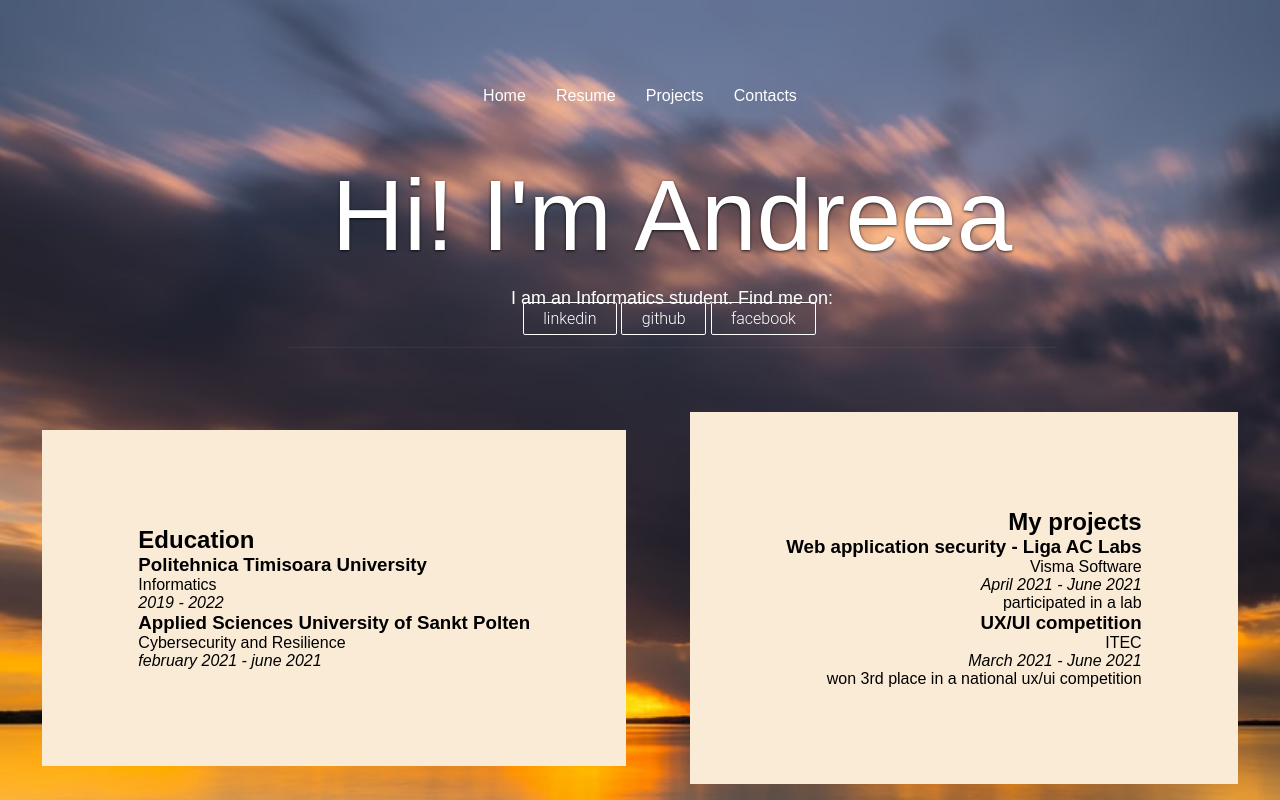
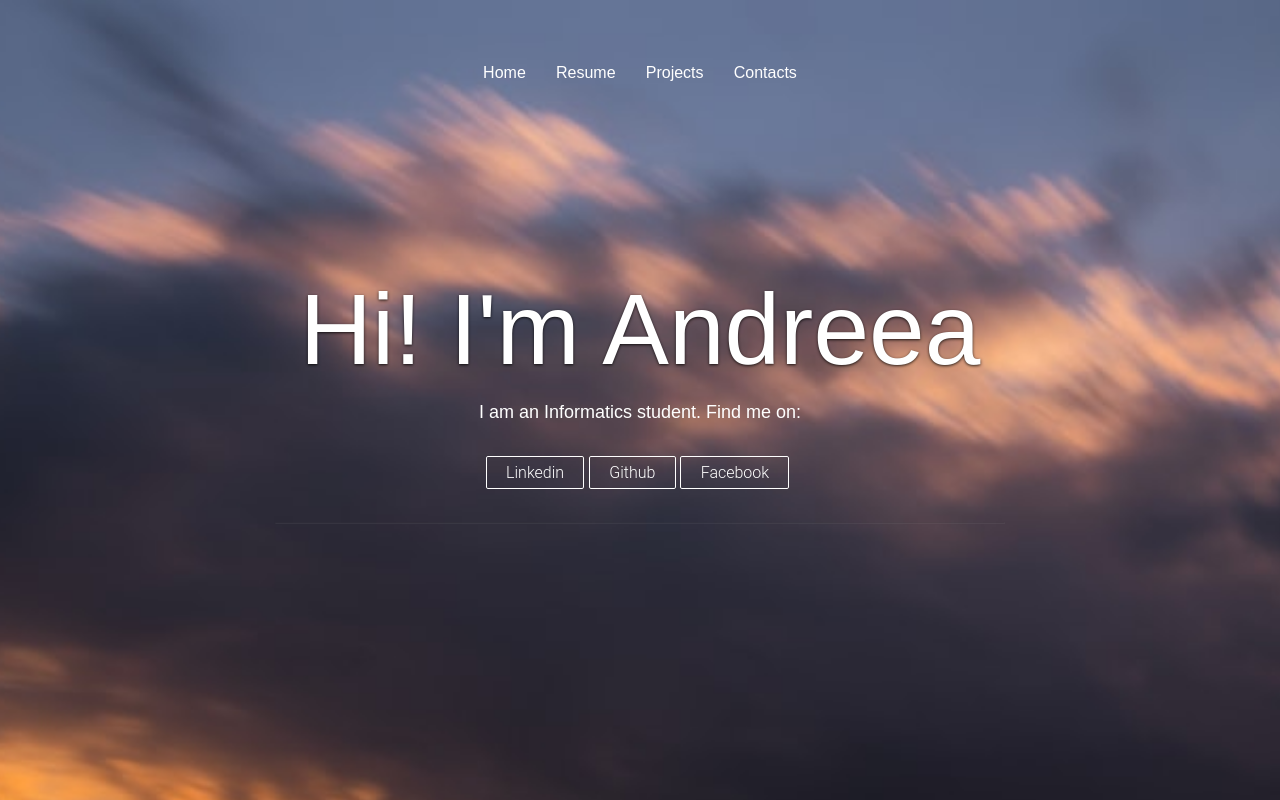
Before and after one commit to undcybele/react-portfolio, a React (Create React App) app: page / in a window 1280 px wide. Shown: the top 800 px of the page. Built offline with nearby package versions, Linux system fonts and the light colour scheme.

Commit message:
finished about section styling

```diff
--- a/src/App.css
+++ b/src/App.css
@@ -3,21 +3,14 @@
   font-family: Poppins, sans-serif;
   padding: 0;
   margin: 0;
-  overflow-x: hidden;
-  overflow-y: hidden;
-
   background: url(./img/bg.jpg) no-repeat center top / cover;
   min-height: 100vh;
   width: 100vw;
+}
+body {
+  overflow-x: hidden;
 }
 
 div {
   box-sizing: border-box;
 }
-.container {
-  display: flex;
-  justify-self: center;
-  align-self: center;
-  min-height: 1080;
-  margin: 0 auto;
-}
--- a/src/components/About/About.css
+++ b/src/components/About/About.css
@@ -1,3 +1,12 @@
+.banner {
+  display: flex;
+  justify-self: center;
+  align-self: center;
+  height: 80vh;
+  width: 100vw;
+  margin-top: 20vh;
+}
+
 .banner-text {
   width: 100%;
   margin: 2em;
@@ -21,6 +30,7 @@
   align-items: center;
   justify-content: center;
   list-style: none;
+  margin: 5vh;
 }
 
 .social-media a {
--- a/src/components/Header/Header.css
+++ b/src/components/Header/Header.css
@@ -19,7 +19,6 @@ header {
   align-items: center;
   min-height: 8vh;
   min-width: 100vh;
-  margin: 8vh 0 0 0;
 }
 nav {
   display: flex;
@@ -28,6 +27,7 @@ nav {
   min-width: 100vh;
 }
 .nav_links {
+  margin-top: 8vh;
   list-style: none;
   padding: 0px 20px;
   display: flex;
--- a/src/cvData.js
+++ b/src/cvData.js
@@ -6,16 +6,16 @@ let cvData = {
     "I am interested in web development, and especially front-end technologies, such as react.js",
   socialmedia: [
     {
-      name: "linkedin",
-      url: "linkedin.com",
+      name: "Linkedin",
+      url: "https://www.linkedin.com/in/andreeabolea/",
     },
     {
-      name: "github",
+      name: "Github",
       url: "https://github.com/undcybele",
     },
     {
-      name: "facebook",
-      url: "facebook.com",
+      name: "Facebook",
+      url: "https://www.facebook.com/andreea.bolea.9/",
     },
   ],
   aboutme:
```
